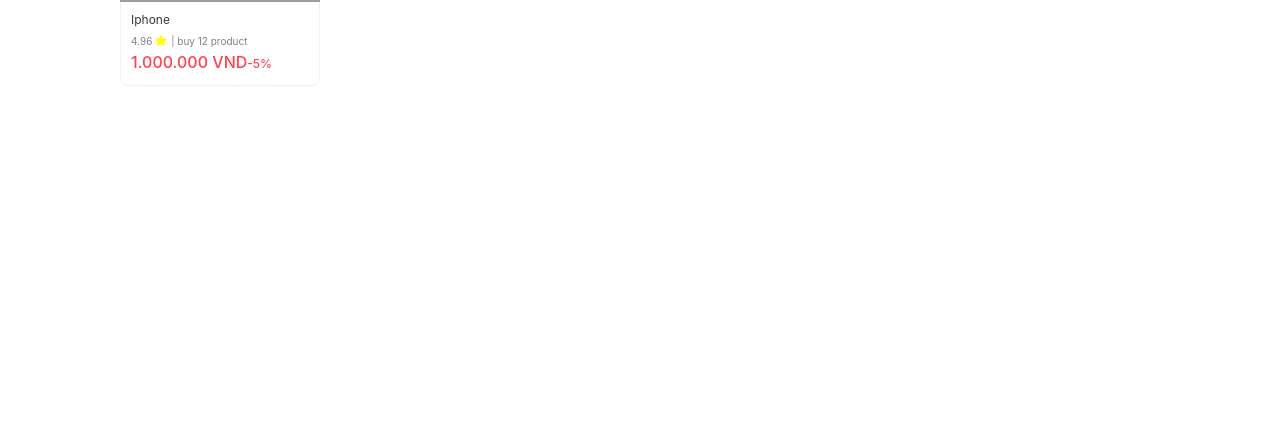
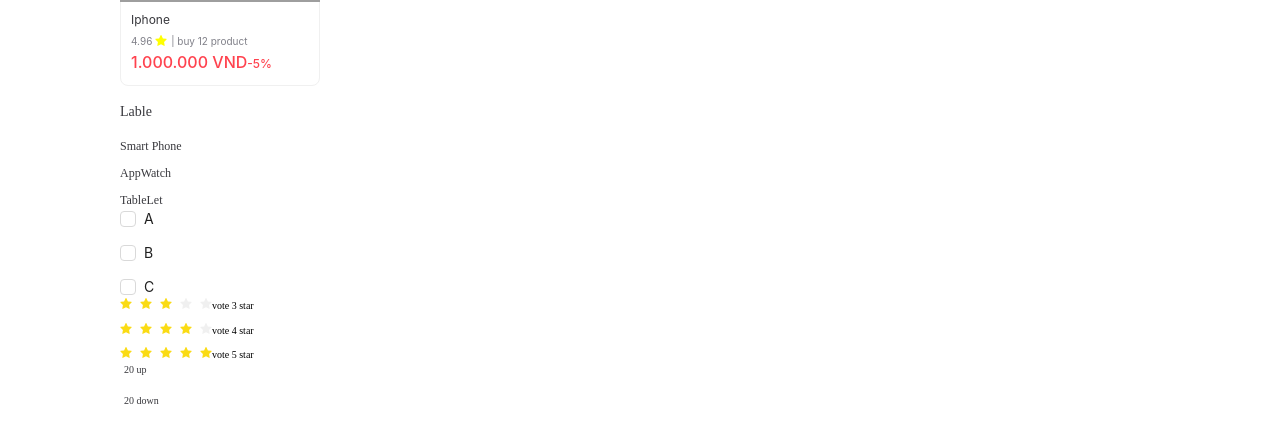
Before and after one commit to Longson2003s/phoneStore, a React (Create React App) app: page / in a window 1280 px wide. Shown: the part 301-744 px from the top of the page. Built offline with nearby package versions, Linux system fonts and the light colour scheme; grey boxes are pictures that could not be loaded.

Commit message:
design Nvarbar

```diff
--- /dev/null
+++ b/src/components/NavbarComponent/NavbarComponent.jsx
@@ -0,0 +1,86 @@
+import React from "react";
+import { WrapperContent, WrapperLableText, WrapperTextPrice, WrapperTextValue } from "./style";
+import { Checkbox, Col, Rate, Row } from "antd";
+
+const NavbarComponent = () => {
+  const onChange = () => {};
+  const renderContent = (type, options) => {
+    switch (type) {
+      case "text":
+        return options.map((option) => {
+          return <WrapperTextValue>{option}</WrapperTextValue>;
+        });
+      case "checkbox":
+        return (
+          <Checkbox.Group
+            style={{
+              width: "100%",
+              display: "flex",
+              flexDirection: "column",
+              gap: "12px",
+            }}
+            onChange={onChange}
+          >
+            {options.map((option) => {
+              return (
+                <Checkbox style={{ marginLeft: 0 }} value={option.value}>
+                  {option.label}
+                </Checkbox>
+              );
+
+            })}
+
+            <Checkbox value="C">C</Checkbox>
+          </Checkbox.Group>
+        );
+        case "star":
+            return  options.map((option) => {
+                console.log('check', option)
+                  return (
+                   <div style={{ dispaly: 'flex' }}>
+                    <Rate style={{fontSize: '12px'}} disabled defaultValue={option} />
+                    <span>{`vote ${option} star`}</span>
+
+                   </div>
+                  )
+
+                })
+                case "price":
+                    return  options.map((option) => {
+
+                          return (
+
+                          <WrapperTextPrice>{option}</WrapperTextPrice>
+
+                          )
+                        })
+      default:
+        return {};
+    }
+  };
+
+  return (
+    <div>
+      <WrapperLableText>Lable</WrapperLableText>
+      <WrapperContent>
+        {renderContent("text", ["Smart Phone", "AppWatch", "TableLet"])}
+      </WrapperContent>
+      <WrapperContent>
+        {renderContent("checkbox", [
+          { value: "a", label: "A" },
+          { value: "b", label: "B" },
+        ])}
+      </WrapperContent>
+      <WrapperContent>
+        {renderContent("star", [3,4,5
+        ])}
+      </WrapperContent>
+      <WrapperContent>
+        {renderContent("price", ['20 up',' 20 down'
+        ])}
+      </WrapperContent>
+    </div>
+  );
+};
+
+export default NavbarComponent;
--- /dev/null
+++ b/src/components/NavbarComponent/style.js
@@ -0,0 +1,28 @@
+import styled from "styled-components";
+
+export const WrapperLableText = styled.h4`
+  color: rgb(56, 56, 61);
+  font-size: 14px;
+  font-weight: 500;
+`;
+
+export const WrapperTextValue = styled.span`
+  color: rgb(56, 56, 61);
+  font-size: 12px;
+  font-weight: 400;
+`;
+
+export const WrapperContent = styled.div`
+  display: flex;
+  //  align-items: center;
+  flex-direction: column;
+  gap: 12px;
+`;
+
+export const WrapperTextPrice = styled.div`
+    padding: 4px;
+    color:rgb(56,56,61) ;
+     border-radius: 10px;
+    backgroundColor:rgb(238,238,238);
+    width:fit-content;
+`;
--- a/src/pages/HomePage/HomePage.jsx
+++ b/src/pages/HomePage/HomePage.jsx
@@ -2,6 +2,7 @@
 import TypeProduct from '../../components/TypeProduct/TypeProduct'
 import { WrapperTypeProduct } from './style'
 import CardComponent from '../../components/CardComponent/CardComponent'
+import NavbarComponent from '../../components/NavbarComponent/NavbarComponent'
 const HomePage = () => {
   const arr = ['LENOVO', 'SAMSUNG' , 'IPHONE' ,'MI']
   return (
@@ -16,6 +17,7 @@
     <div style={{marginTop:'20px', display:'flex',alignItems:'center',gap: '20px'}}>
       <CardComponent/>
     </div>
+    <NavbarComponent/>
     </div>
   )
 }
```
